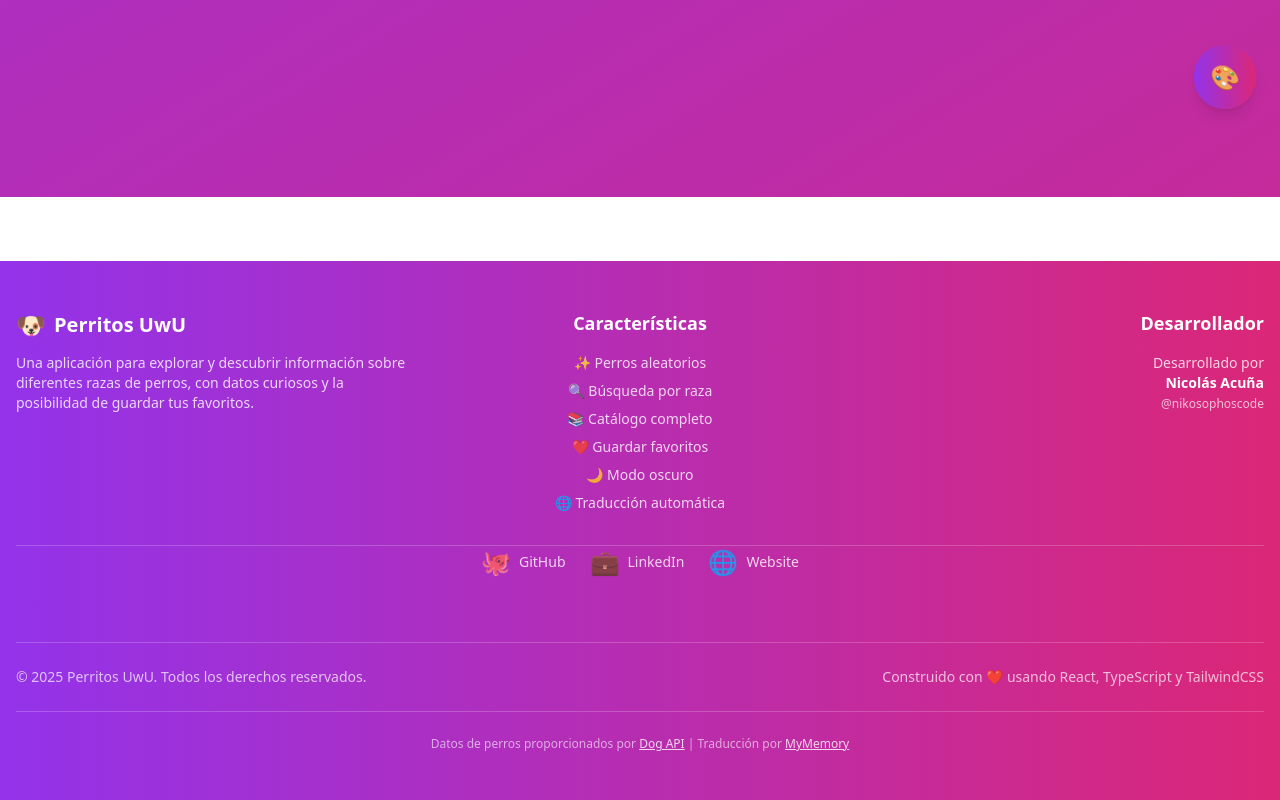
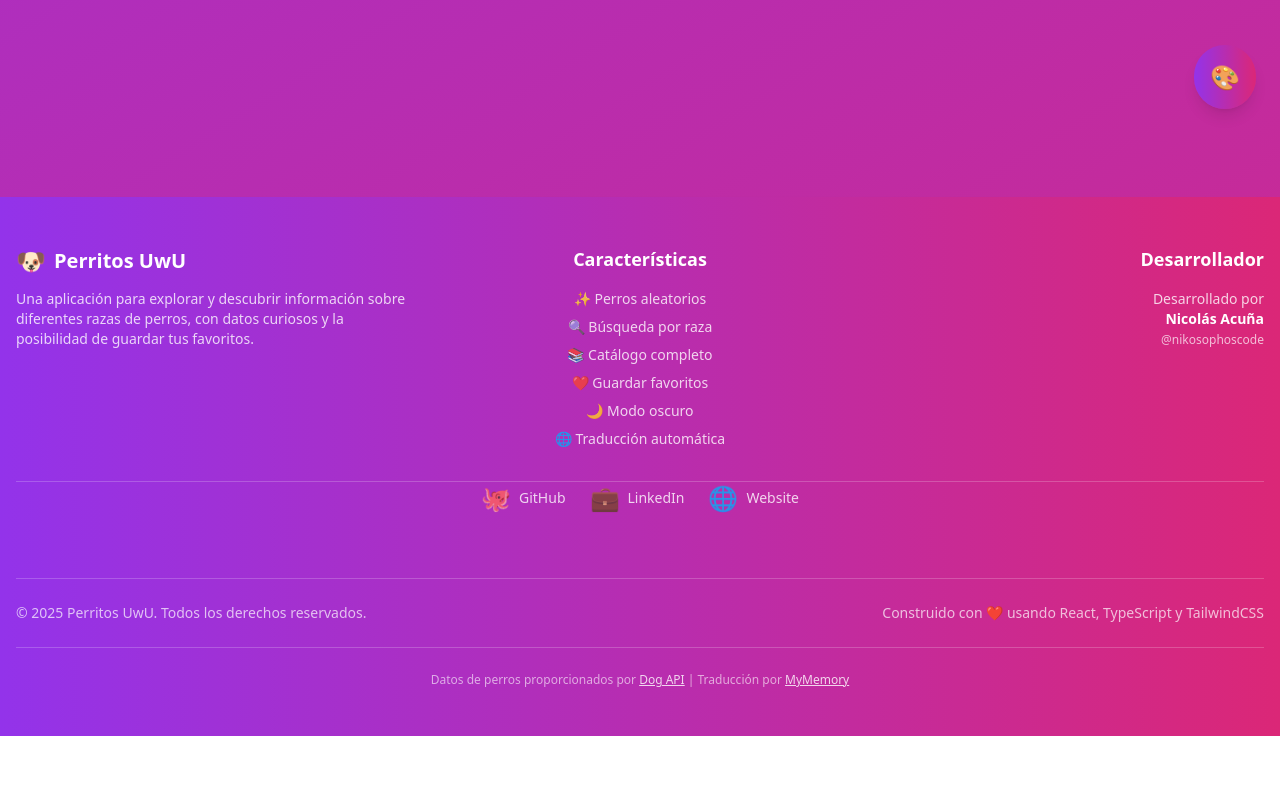
Before and after one commit to NikosophosCode/cute-dogs, a React (Vite) app: page / in a window 1280 px wide. Shown: the part 667-1467 px from the top of the page. After the commit the page ends 1403 px from the top, so only its background shows below. Built offline with nearby package versions, Linux system fonts and the light colour scheme.

Commit message:
bug: corrected margin-top of footer

```diff
--- a/src/components/Footer.tsx
+++ b/src/components/Footer.tsx
@@ -27,7 +27,7 @@ export const Footer: React.FC = () => {
   ];
 
   return (
-    <footer className={`bg-gradient-to-r ${theme.colors.primary} text-white mt-16 shadow-lg`}>
+    <footer className={`bg-gradient-to-r ${theme.colors.primary} text-white shadow-lg`}>
       <div className="container mx-auto px-4 py-12">
         <div className="grid grid-cols-1 md:grid-cols-3 gap-8 mb-8">
           {/* About Section */}
```
